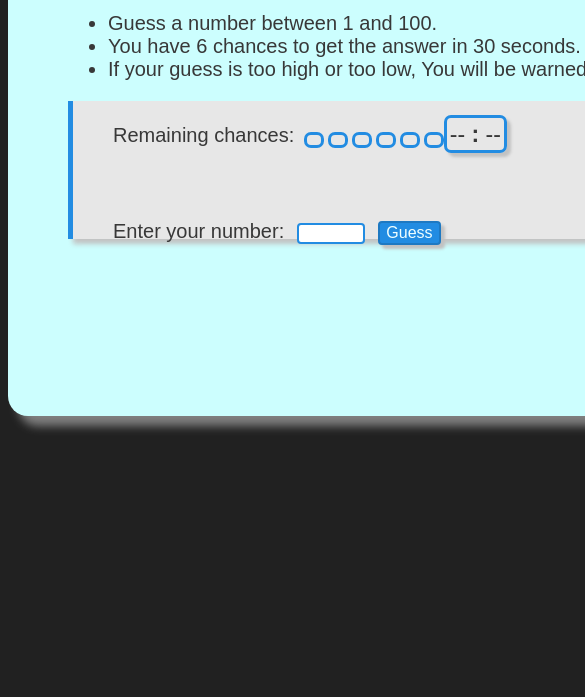
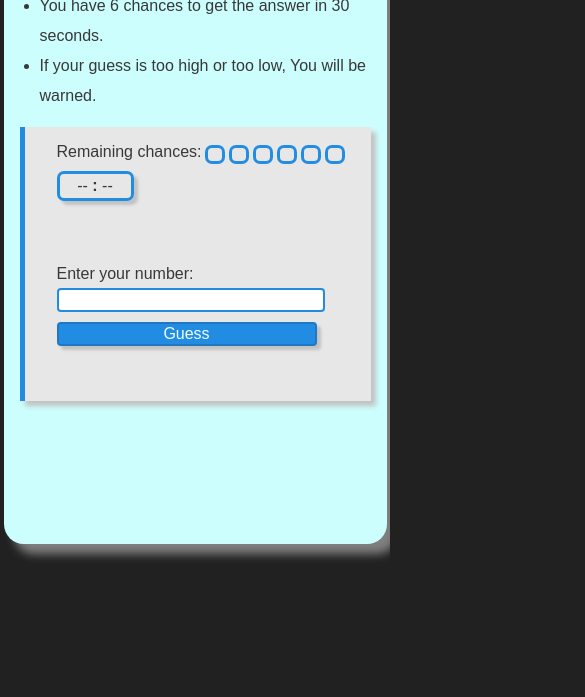
Before and after one commit to Atharv255/Number-Guess, a plain HTML site: page index.html in a window 390 px wide. Shown: the part 147-844 px from the top of the page, 585 px wide, since content can reach past the window. Drawn offline with Linux system fonts and the light colour scheme.

Commit message:
Update style.css

```diff
--- a/style.css
+++ b/style.css
@@ -1,55 +1,89 @@
-body{
+body {
   background-color: #212121;
   color: #383838;
   font-family: Arial, Helvetica, sans-serif;
   font-size: 20px;
+  margin: 0;
+  padding: 0;
+  box-sizing: border-box;
 }
-#div-1{
+
+#div-1 {
   background-color: #ccfefe;
   text-align: left;
-    width: 700px;
+  max-width: 700px;
+  width: 90%;
   border-radius: 20px;
-    margin: 2em auto auto auto;
-    padding: 1em 3em 1em 3em;
+  margin: 2em auto;
+  padding: 1em 3em;
   box-shadow: 10px 10px 10px grey;
 }
-#div-2{
+
+h1 {
+  text-align: center;
+  font-size: 2em;
+}
+
+ul {
+  line-height: 30px;
+  padding-left: 20px;
+}
+
+#div-2 {
   background-color: #e7e7e7;
   text-align: left;
-    height: 98px;
+  height: auto;
   border-left: #228ce2 solid 5px;
-    padding: 1em 2em 1em 2em;
+  padding: 1em 2em;
   box-shadow: 5px 5px 5px #c2c2c2;
+  display: flex;
+  flex-wrap: wrap;
+  justify-content: space-between;
+  align-items: center;
 }
-.chances{
-    font-size: 5px;
+
+.left {
+  flex: 1 1 auto;
+}
+
+.right {
+  flex: 0 1 auto;
+  text-align: right;
+}
+
+.chances {
+  font-size: 8px;
   border: 3.5px #228ce2 solid;
   border-radius: 7px;
   margin-left: 4px;
   padding: 2px 7px;
 }
-#timer{
+
+#timer {
   color: #383838;
   text-align: center;
   font-size: 23px;
-    width: 65px;
+  min-width: 65px;
   border: 3px #228ce2 solid;
   border-radius: 7px;
   padding: 3px;
   box-shadow: 4px 4px 3px #c2c2c2;
+  display: inline-block;
 }
-#inputBox{
+
+#inputBox {
   border: 2px solid #228ce2;
   border-radius: 4px;
   margin-left: 7px;
   width: 60px;
 }
-#inputBox:focus{
+
+#inputBox:focus {
   outline: none;
   box-shadow: 0 0 0 1px #228ce2;
+}
 
-}
-#guessButton{
+#guessButton {
   background-color: #228ce2;
   color: #f0ffff;
   font-size: 16px;
@@ -58,12 +92,14 @@ body{
   margin-left: 8px;
   box-shadow: 4px 4px 3px #c2c2c2;
 }
-#warnAboutInput{
+
+#warnAboutInput {
   color: #228ce2;
   font-size: 23px;
   margin-left: 15px;
 }
-#playAgainButton{
+
+#playAgainButton {
   background-color: #228ce2;
   color: #f0ffff;
   font-size: 16px;
@@ -72,10 +108,62 @@ body{
   border-radius: 4px;
   box-shadow: 4px 4px 3px #c2c2c2;
 }
-#guessButton:hover, #playAgainButton:hover{
+
+#guessButton:hover,
+#playAgainButton:hover {
   background-color: #1e79c2;
   cursor: pointer;
 }
-#guessButton:active, #playAgainButton:active{
+
+#guessButton:active,
+#playAgainButton:active {
   background-color: #18629c;
 }
+
+h2,
+h3 {
+  text-align: center;
+}
+
+@media (max-width: 600px) {
+  body {
+    font-size: 16px;
+  }
+
+  h1 {
+    font-size: 1.5em;
+  }
+
+  #div-1 {
+    padding: 1em;
+  }
+
+  #div-2 {
+    flex-direction: column;
+    align-items: flex-start;
+  }
+
+  .left,
+  .right {
+    width: 100%;
+    text-align: center;
+  }
+
+  .left {
+    margin-bottom: 10px;
+  }
+
+  #inputBox,
+  #guessButton,
+  #playAgainButton {
+    width: calc(100% - 22px);
+    margin: 5px 0;
+    font-size: 1em;
+  }
+
+  #timer {
+    width: auto;
+    font-size: 1em;
+    margin: 10px auto;
+  }
+}
```
Lines whose indentation alone changed are shown as unchanged.
